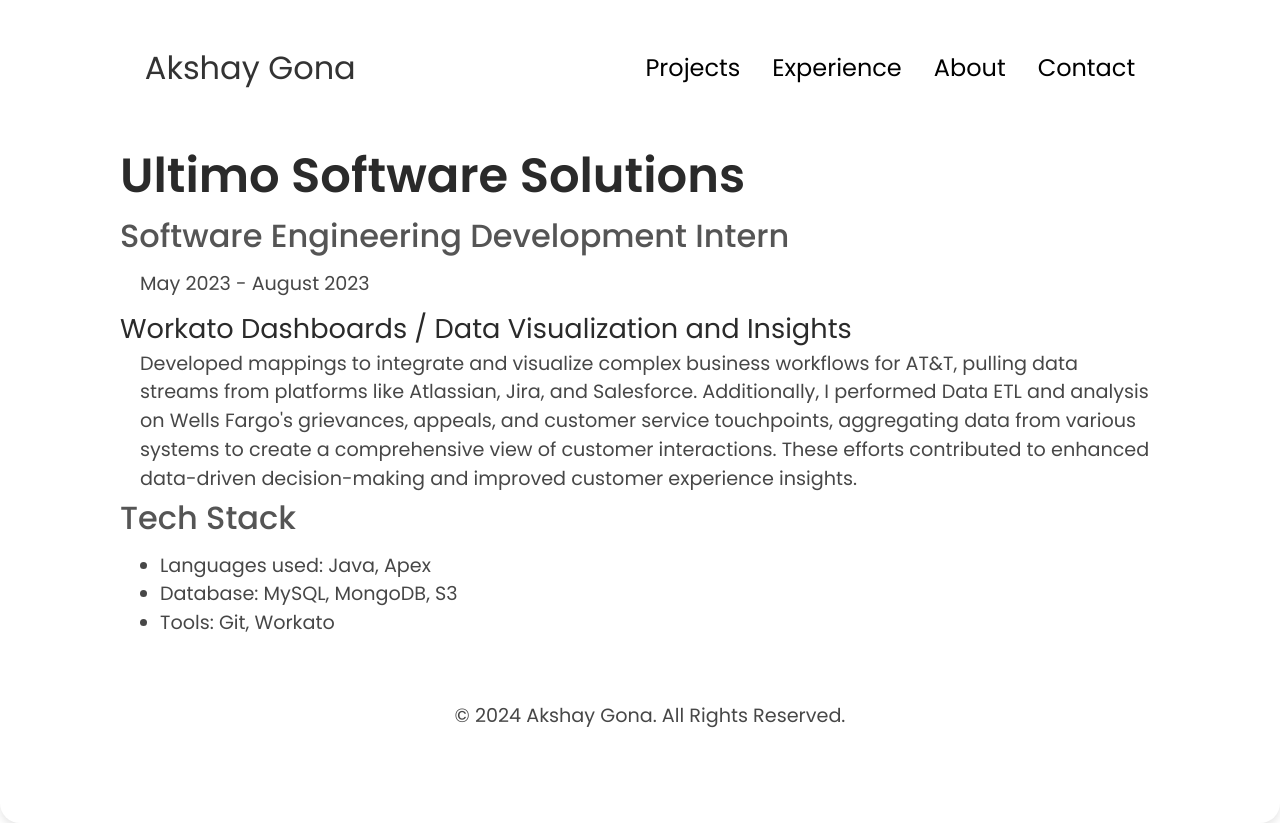
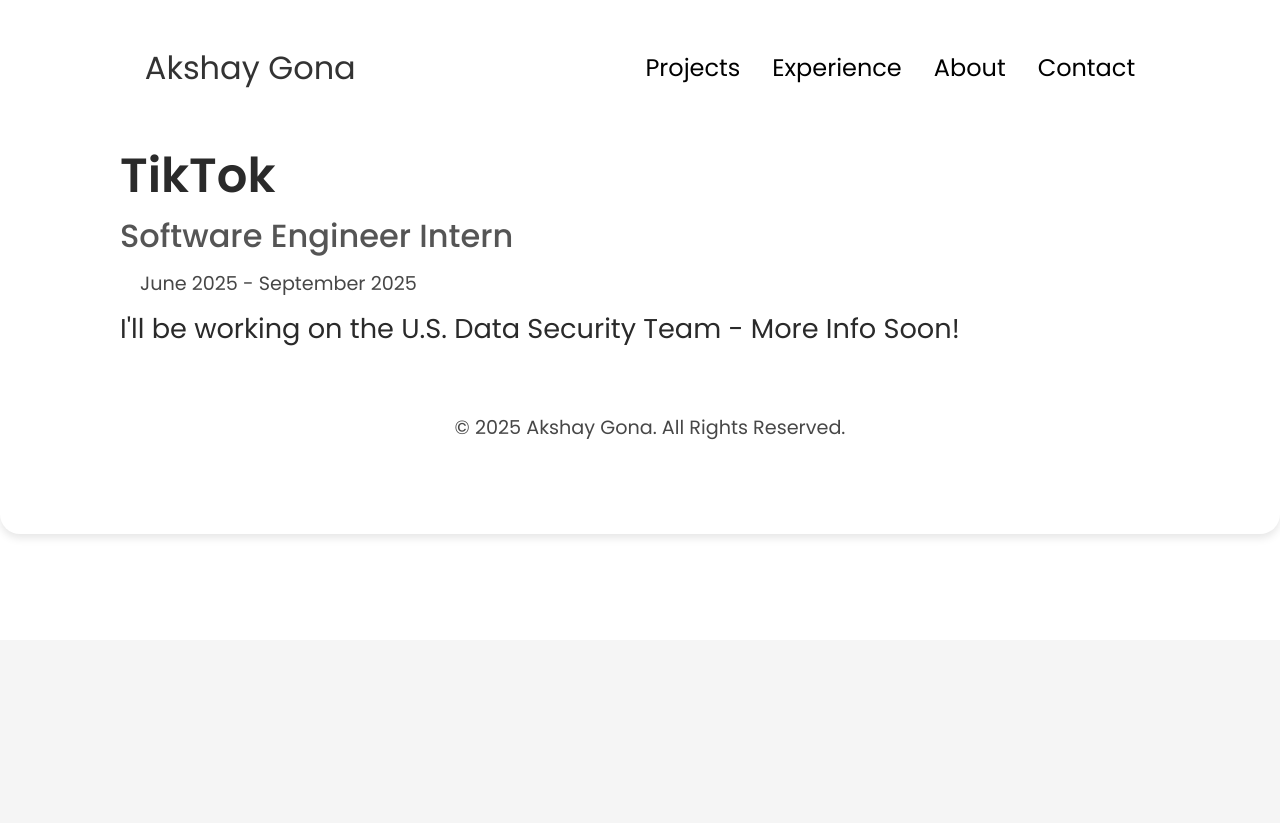
Before and after one commit to akshaygona/akshaygona-portfolio, a plain HTML site: page tiktok.html in a window 1280 px wide. After the commit the page ends 800 px from the top, so only its background shows below. Drawn offline with Linux system fonts and the light colour scheme.

Commit message:
added tiktok to experience, minor style changes to account for and adjust

```diff
--- a/style.css
+++ b/style.css
@@ -271,7 +271,7 @@ section {
 
 #about {
   position: relative;
-  top: 10rem;
+  top: 3rem;
 }
 
 .about-containers {
@@ -323,6 +323,8 @@ section {
     margin-top: 60rem;
     top: 10rem;
     position: relative;
+    height: auto;
+    min-height: 100vh;
   }
 
   .experience-container {
@@ -347,6 +349,7 @@ section {
     transition: transform 0.2s;
     color: inherit;
     flex: 1 1 calc(50% - 2rem);
+    max-width: calc(50% - 2rem);
   }
 
   .experience-item:hover {
--- a/ultmo.html
+++ b/tiktok.html
@@ -4,9 +4,9 @@
 <head>
     <meta charset="UTF-8">
     <meta name="viewport" content="width=device-width, initial-scale=1.0">
-    <title>Experience - Ultimo Software Solutions</title>
+    <title>Experience - TikTok</title>
     <link rel="stylesheet" href="expstyle.css">
-    <link rel="stylesheet" href="mediaqueries.css" />
+    <link rel="stylesheet" href="mediaqueries.css">
 </head>
 
 <body>
@@ -40,36 +40,21 @@
     <div class="pageContainer">
         <div class="pageContent">
             <header class="header">
-                <h1 class="header-title">Ultimo Software Solutions</h1>
-                <h2 class="header-position">Software Engineering Development Intern</h2>
-                <p class="header-date">May 2023 - August 2023</p>
+                <h1 class="header-title">TikTok</h1>
+                <h2 class="header-position">Software Engineer Intern</h2>
+                <p class="header-date">June 2025 - September 2025</p>
             </header>
 
             <main>
                 <section id="projects">
                     <div class="project">
-                        <h3 class="project-title">Workato Dashboards / Data Visualization and Insights</h3>
-                        <p class="project-description"> Developed mappings to integrate and visualize complex business workflows for AT&T,
-                            pulling data streams from platforms like Atlassian, Jira, and Salesforce. Additionally, I performed Data ETL
-                            and analysis on Wells Fargo's grievances, appeals, and customer service touchpoints, aggregating data from various
-                            systems to create a comprehensive view of customer interactions. These efforts contributed to enhanced data-driven
-                            decision-making and improved customer experience insights.
-                        </p>
+                        <h3 class="project-title">I'll be working on the U.S. Data Security Team - More Info Soon!</h3>
                     </div>
-                </section>
-
-                <section id="tech-stack">
-                    <h2 class="section-title">Tech Stack</h2>
-                    <ul>
-                        <li>Languages used: Java, Apex</li>
-                        <li>Database: MySQL, MongoDB, S3</li>
-                        <li>Tools: Git, Workato</li>
-                    </ul>
                 </section>
             </main>
 
             <footer>
-                <p>&copy; 2024 Akshay Gona. All Rights Reserved.</p>
+                <p>&copy; 2025 Akshay Gona. All Rights Reserved.</p>
             </footer>
             <script src="script.js"></script>
         </div>
```
Also changed, not shown: cgznt.html (+1 -1 lines), index.html (+18 -7 lines), jms.html (+1 -1 lines), scle.html (+1 -1 lines), assets/tiktok.png (added), 2 other files.
